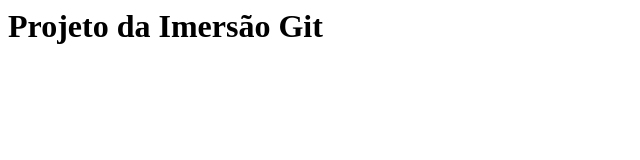
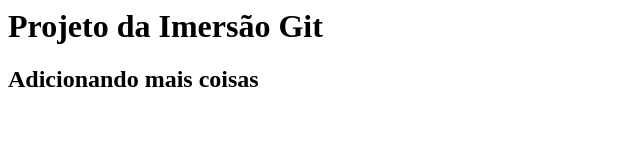
Before and after one commit to lucihdf/imersaogit, a plain HTML site: page index.html in a window 1280 px wide. Shown: the whole page, without its empty margins (0-640 px from the left). Drawn offline with Linux system fonts and the light colour scheme.

Commit message:
adicionei uma linha

```diff
--- a/index.html
+++ b/index.html
@@ -1 +1,2 @@
 <h1>Projeto da Imersão Git</h1>
+<h2>Adicionando mais coisas</h2>
```
